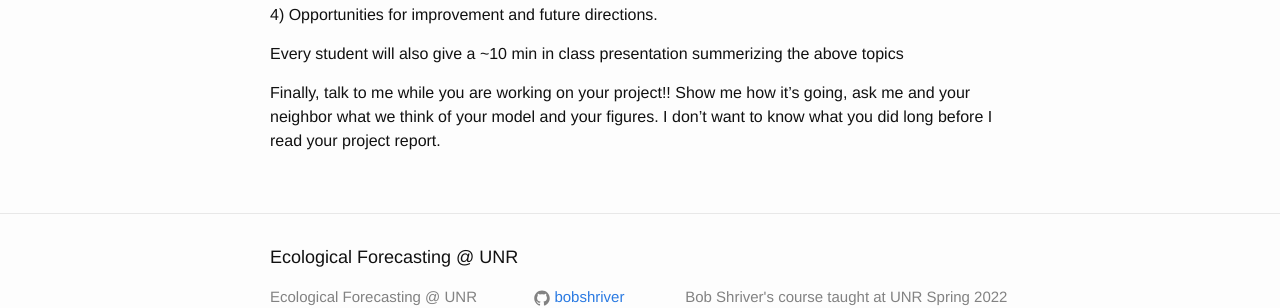
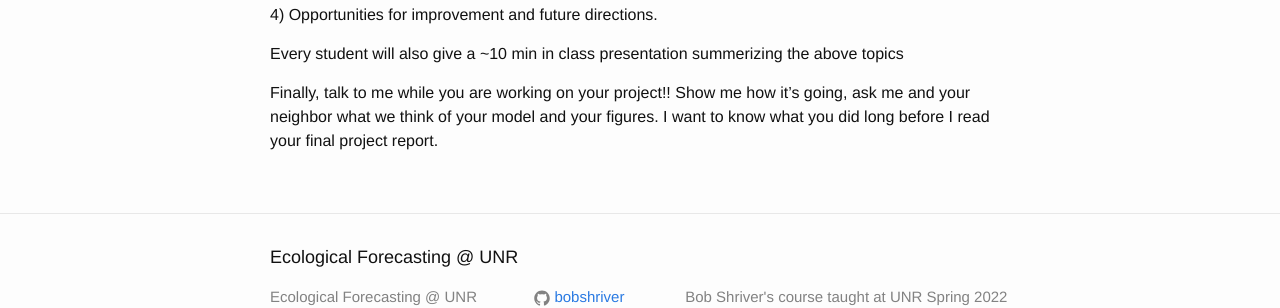
Before and after one commit to bobshriver/UNR-EcoForecast, a Jekyll site: the page built from labs/Project.md, in a window 1280 px wide. Shown: the part 995-1303 px from the top of the page. Built offline with Jekyll 4.4.1, drawn with Linux system fonts in a browser that asks for light colours.

Commit message:
Project Update

```diff
--- a/labs/Project.html
+++ b/labs/Project.html
@@ -371,7 +371,7 @@ pre code {
 <li><p>Opportunities for improvement and future directions.</p></li>
 </ol>
 <p>Every student will also give a ~10 min in class presentation summerizing the above topics</p>
-<p>Finally, talk to me while you are working on your project!! Show me how it’s going, ask me and your neighbor what we think of your model and your figures. I don’t want to know what you did long before I read your project report.</p>
+<p>Finally, talk to me while you are working on your project!! Show me how it’s going, ask me and your neighbor what we think of your model and your figures. I want to know what you did long before I read your final project report.</p>
 </div>
 
 
--- a/labs/Project.md
+++ b/labs/Project.md
@@ -32,4 +32,4 @@ Every student will turn in a 5 pg. (or less) writeup including
 
 Every student will also give a ~10 min in class presentation summerizing the above topics
 
-Finally, talk to me while you are working on your project!! Show me how it's going, ask me and your neighbor what we think of your model and your figures. I don't want to know what you did long before I read your project report.
+Finally, talk to me while you are working on your project!! Show me how it's going, ask me and your neighbor what we think of your model and your figures. I  want to know what you did long before I read your final project report.
```
